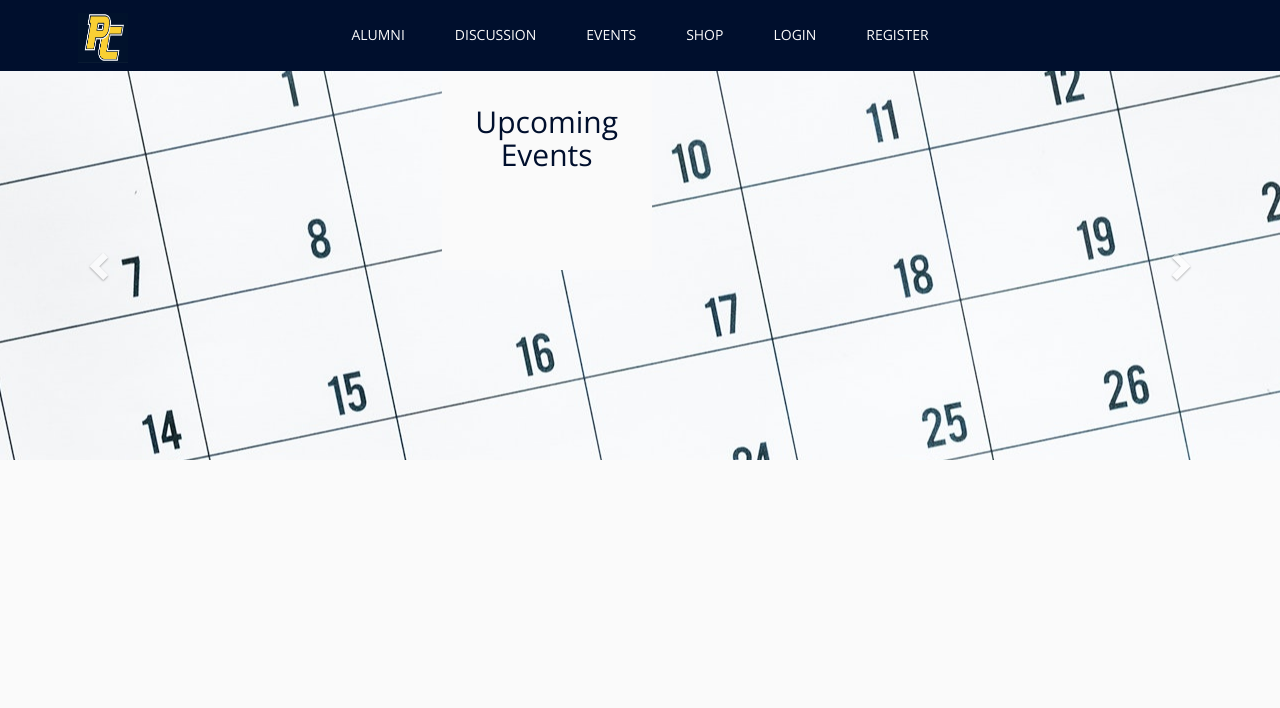
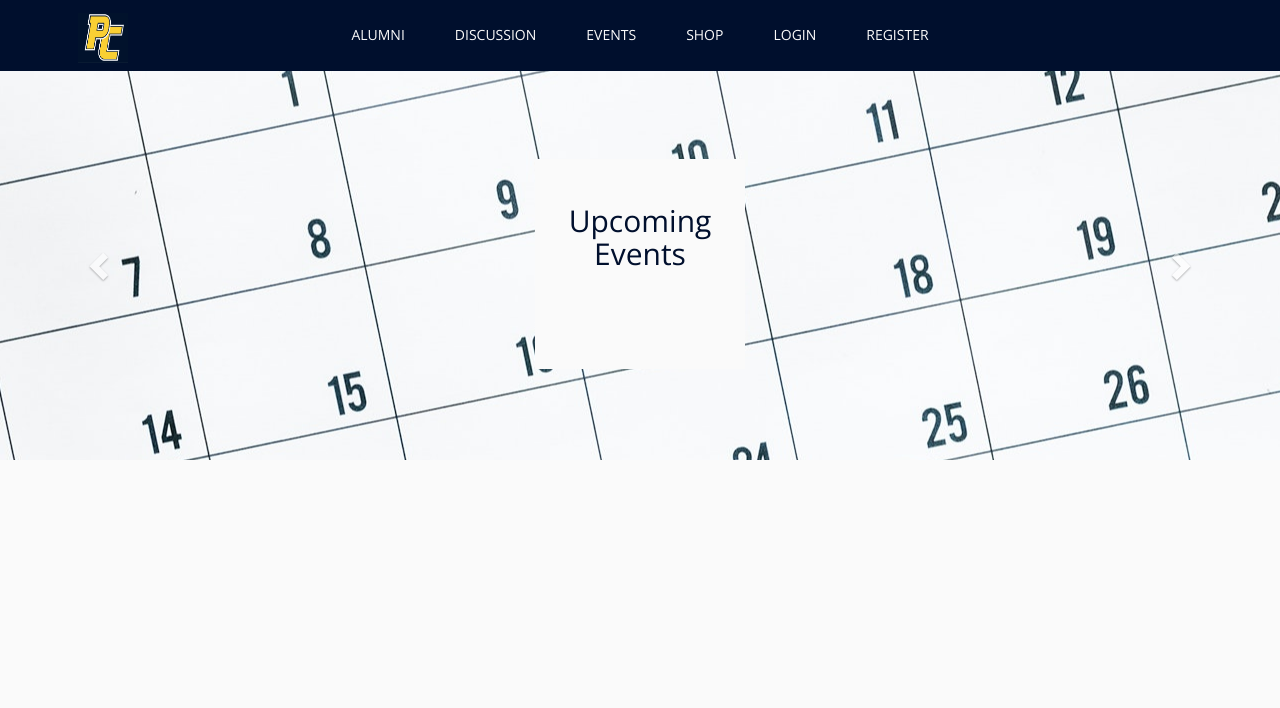
Before and after one commit to hschafer2017/PCSwimming, a Django app: page /events/ in a window 1280 px wide. Shown: the top 708 px of the page. Run offline with Django 3.2, Linux system fonts and the light colour scheme; data that the repository does not hold is empty; some libraries are stand-ins or nearby versions.

Commit message:
styling bug fixes

```diff
--- a/events/templates/events/events.html
+++ b/events/templates/events/events.html
@@ -9,7 +9,7 @@
                 <div class="item active">
                     <div class="carousel-content">
                         <div class="col-xs-4 col-sm-4"></div>
-                        <div class="col-xs-4 col-sm-4">
+                        <div class="col-xs-4 col-sm-4 carouselcard">
                             <div class="card">
                                 <h2 class='card-title'>Upcoming Events</h2>
                             </div>
--- a/home/templates/home/landing.html
+++ b/home/templates/home/landing.html
@@ -14,6 +14,7 @@
 
 <body>
     <div class="background">
+        <img id = 'blurred' src="{% static 'images/background.jpg' %}" width='100%' ></img>
         <div class="content">
 
             <div class="col-xs-6 col-sm-6 home">
--- a/static/css/base.css
+++ b/static/css/base.css
@@ -148,6 +148,10 @@ footer {
   z-index: 1;
 }
 
+.carouselcard {
+  height: 100%;
+}
+
 /*.eventCard {*/
 /*  top: 50%;*/
 /*  transform: translateY(-50%);*/
@@ -162,6 +166,7 @@ footer {
   height: 15em;
   top: 50%;
   left: 50%;
+  margin: 25% auto;
   padding: 15px;
   padding-top: 25px;
   align-items: center;
@@ -248,10 +253,6 @@ footer {
   text-decoration: none;
 }
 
-.image {
-  display: block;
-}
-
 .try .btn-sm:hover {
   background-color: #fafafa;
   color: #000F2D;
```
Also changed, not shown: products/templates/products/products.html (+7 -14 lines), static/css/custom.css (+7 -7 lines).
